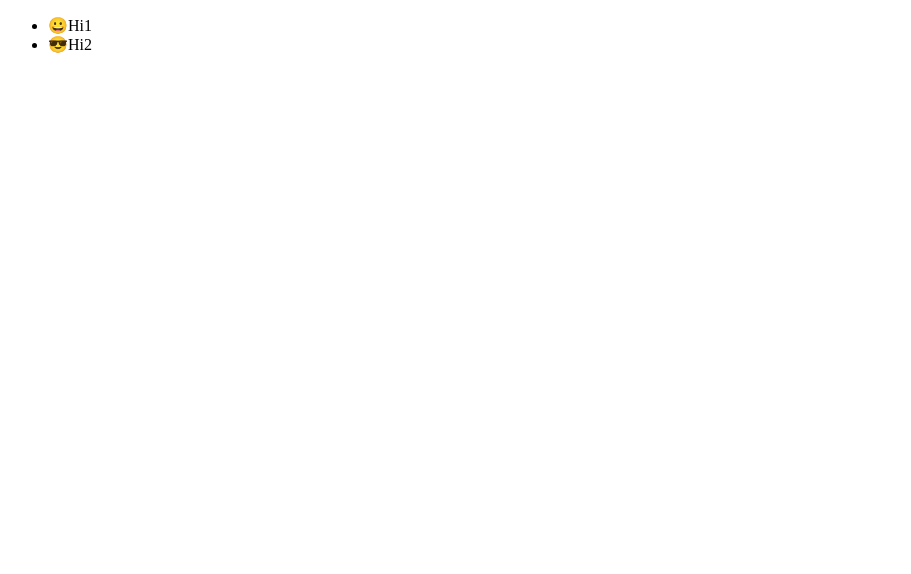
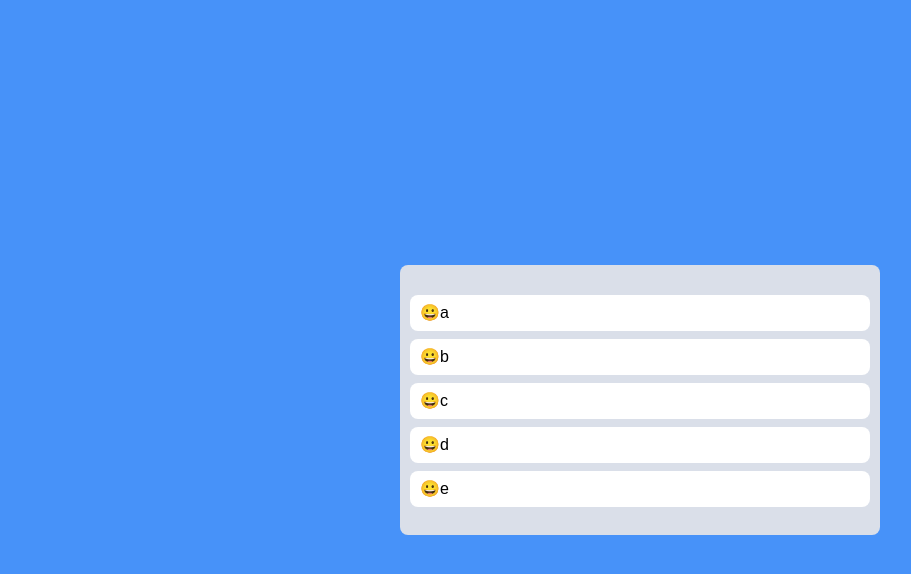
Before and after one commit to JUNG-EUN1997/react-todo, a React (Create React App) app: page / in a window 1280 px wide. Shown: the top 574 px of the page, without its empty margins (0-911 px from the left). Built offline with nearby package versions, Linux system fonts and the light colour scheme.

Commit message:
react-beautiful-dnd Draggable 값 Array로 변경

```diff
--- a/src/App.tsx
+++ b/src/App.tsx
@@ -1,89 +1,73 @@
-import { createGlobalStyle } from "styled-components";
+import styled, { createGlobalStyle } from "styled-components";
 import ToDoList from "./component/ToDoList";
 import { DragDropContext, Draggable, Droppable } from "react-beautiful-dnd";
 
-const GlobalStyle = createGlobalStyle`
-@import url('https://fonts.googleapis.com/css2?family=Source+Sans+Pro:wght@300;400&display=swap');
-/* http://meyerweb.com/eric/tools/css/reset/
-  v2.0 | 20110126
-  License: none (public domain)
-*/
-html, body, div, span, applet, object, iframe,
-h1, h2, h3, h4, h5, h6, p, blockquote, pre,
-a, abbr, acronym, address, big, cite, code,
-del, dfn, em, img, ins, kbd, q, s, samp,
-small, strike, strong, sub, sup, tt, var,
-b, u, i, center,
-dl, dt, dd, ol, ul, li,
-fieldset, form, label, legend,
-table, caption, tbody, tfoot, thead, tr, th, td,
-article, aside, canvas, details, embed,
-figure, figcaption, footer, header, hgroup,
-menu, nav, output, ruby, section, summary,
-time, mark, audio, video {
-	margin: 0;
-	padding: 0;
-	border: 0;
-	font-size: 100%;
-	font: inherit;
-	vertical-align: baseline;
-}
-/* HTML5 display-role reset for older browsers */
-article, aside, details, figcaption, figure,
-footer, header, hgroup, menu, nav, section {
-	display: block;
-}
-body {
-	line-height: 1;
-}
-ol, ul {
-	list-style: none;
-}
-blockquote, q {
-	quotes: none;
-}
-blockquote:before, blockquote:after,
-q:before, q:after {
-	content: '';
-	content: none;
-}
-table {
-	border-collapse: collapse;
-	border-spacing: 0;
-}
-body{
-  font-family: 'Source Sans Pro', sans-serif;
-  background-color: ${(props) => props.theme.bgColor};
-  color: ${(props) => props.theme.textColor};
-}
-a{
-  text-decoration: none;
-	color: inherit;
-}
-*{box-sizing:border-box;}
+const Wrapper = styled.div`
+  display: flex;
+  max-width: 480px;
+  width: 100%;
+  margin: 0 auto;
+  justify-content: center;
+  align-items: center;
+  height: 100vh;
 `;
+
+const Boards = styled.div`
+  display: grid;
+  width: 100%;
+  grid-template-columns: repeat(1, 1fr);
+`;
+
+const Board = styled.div`
+  background-color: ${(props) => props.theme.boardColor};
+  padding: 20px 10px;
+  padding-top: 30px;
+  border-radius: 8px;
+  min-height: 100px;
+`;
+
+const Card = styled.div`
+  background-color: ${(props) => props.theme.cardColor};
+  border-radius: 8px;
+  padding: 10px;
+	margin-bottom: 8px;
+`;
+
+const toDos = ["a", "b", "c", "d", "e"];
+console.log(toDos);
 
 function App() {
   const onDragEnd = () => {};
   return (
     <>
       <DragDropContext onDragEnd={onDragEnd}>
-        <div>
-          <Droppable droppableId="one">
-            {(magic) => (
-              <ul ref={magic.innerRef} {...magic.droppableProps}>
-                <Draggable draggableId="first" index={0} >
-                  {(magic) => <li ref={magic.innerRef} {...magic.draggableProps} ><span {...magic.dragHandleProps}>😀</span>Hi1</li>}
-                </Draggable>
-                <Draggable draggableId="second" index={1}>
-                  {(magic) => <li ref={magic.innerRef} {...magic.draggableProps} ><span {...magic.dragHandleProps}>😎</span>Hi2</li>}
-                </Draggable>
-              </ul>
-            )}
-          </Droppable>
-        </div>
+        <Wrapper>
+          <Boards>
+            <Droppable droppableId="one">
+              {(magic) => (
+                <Board ref={magic.innerRef} {...magic.droppableProps} >
+                  {toDos.map((toDo, index) => (
+                    <Draggable draggableId={toDo} index={index}>
+                      {(magic) => (
+                        <Card
+                          ref={magic.innerRef}
+                          {...magic.draggableProps}
+                          {...magic.dragHandleProps}
+                        >
+                          <span>😀</span>
+                          {toDo}
+                        </Card>
+                      )}
+                    </Draggable>
+                  ))}
+									{magic.placeholder}
+                </Board>
+              )}
+            </Droppable>
+          </Boards>
+        </Wrapper>
       </DragDropContext>
-      {/* <GlobalStyle />
+      {/*
       <ToDoList /> */}
     </>
   );
--- a/src/index.tsx
+++ b/src/index.tsx
@@ -2,17 +2,79 @@
 import ReactDOM from "react-dom";
 import { QueryClient, QueryClientProvider } from "react-query";
 import { RecoilRoot } from "recoil";
-import { ThemeProvider } from "styled-components";
+import { createGlobalStyle, ThemeProvider } from "styled-components";
 import App from "./App";
-import { darkTheme } from "./theme";
+import { basicTheme, darkTheme } from "./theme";
 
 const queryClient = new QueryClient();
+
+const GlobalStyle = createGlobalStyle`
+@import url('https://fonts.googleapis.com/css2?family=Source+Sans+Pro:wght@300;400&display=swap');
+/* http://meyerweb.com/eric/tools/css/reset/
+  v2.0 | 20110126
+  License: none (public domain)
+*/
+html, body, div, span, applet, object, iframe,
+h1, h2, h3, h4, h5, h6, p, blockquote, pre,
+a, abbr, acronym, address, big, cite, code,
+del, dfn, em, img, ins, kbd, q, s, samp,
+small, strike, strong, sub, sup, tt, var,
+b, u, i, center,
+dl, dt, dd, ol, ul, li,
+fieldset, form, label, legend,
+table, caption, tbody, tfoot, thead, tr, th, td,
+article, aside, canvas, details, embed,
+figure, figcaption, footer, header, hgroup,
+menu, nav, output, ruby, section, summary,
+time, mark, audio, video {
+	margin: 0;
+	padding: 0;
+	border: 0;
+	font-size: 100%;
+	font: inherit;
+	vertical-align: baseline;
+}
+/* HTML5 display-role reset for older browsers */
+article, aside, details, figcaption, figure,
+footer, header, hgroup, menu, nav, section {
+	display: block;
+}
+body {
+	line-height: 1;
+}
+ol, ul {
+	list-style: none;
+}
+blockquote, q {
+	quotes: none;
+}
+blockquote:before, blockquote:after,
+q:before, q:after {
+	content: '';
+	content: none;
+}
+table {
+	border-collapse: collapse;
+	border-spacing: 0;
+}
+body{
+  font-family: 'Source Sans Pro', sans-serif;
+  background-color: ${(props) => props.theme.bgColor};
+  color: ${(props) => props.theme.textColor};
+}
+a{
+  text-decoration: none;
+	color: inherit;
+}
+*{box-sizing:border-box;}
+`;
 
 ReactDOM.render(
   <React.StrictMode>
     <RecoilRoot>
       <QueryClientProvider client={queryClient}>
-        <ThemeProvider theme={darkTheme}>
+        <ThemeProvider theme={basicTheme}>
+          <GlobalStyle />
           <App />
         </ThemeProvider>
       </QueryClientProvider>
--- a/src/theme.ts
+++ b/src/theme.ts
@@ -11,3 +11,9 @@
   textColor: "#353b48",
   accentColor: "#4cd137",
 };
+
+export const basicTheme: DefaultTheme = {
+  bgColor: "#4792f9",
+  boardColor: "#DADFE9",
+  cardColor: "#FFFFFF",
+}
```
Also changed, not shown: src/styled.d.ts (+9 -6 lines).
